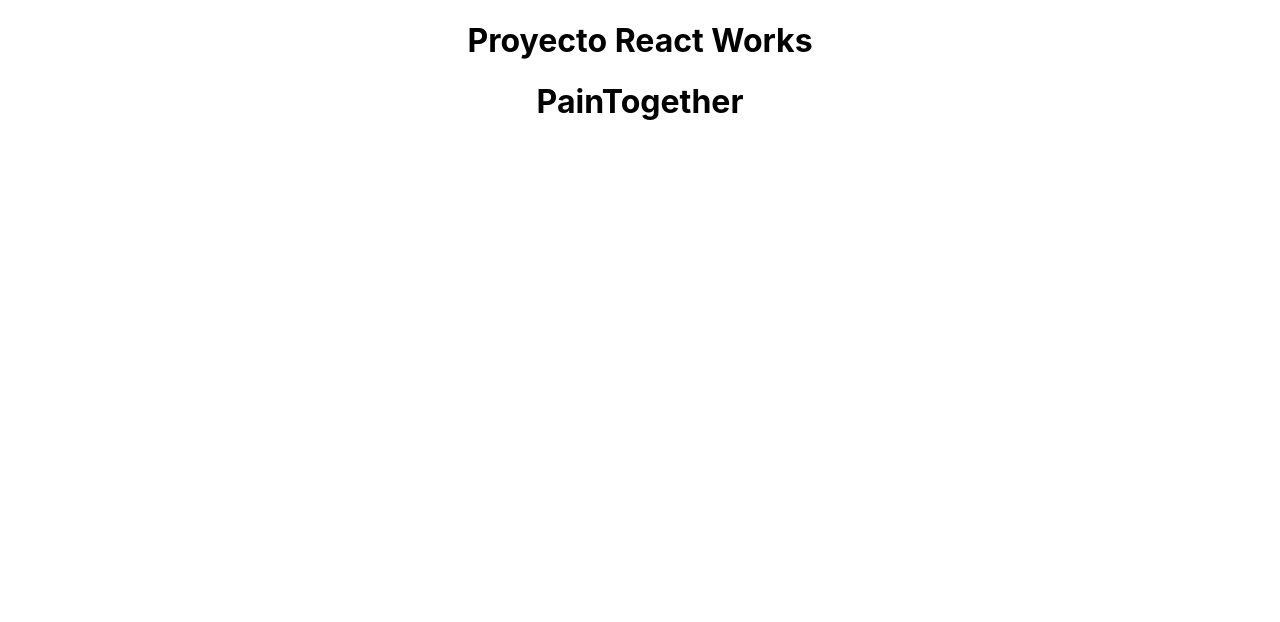
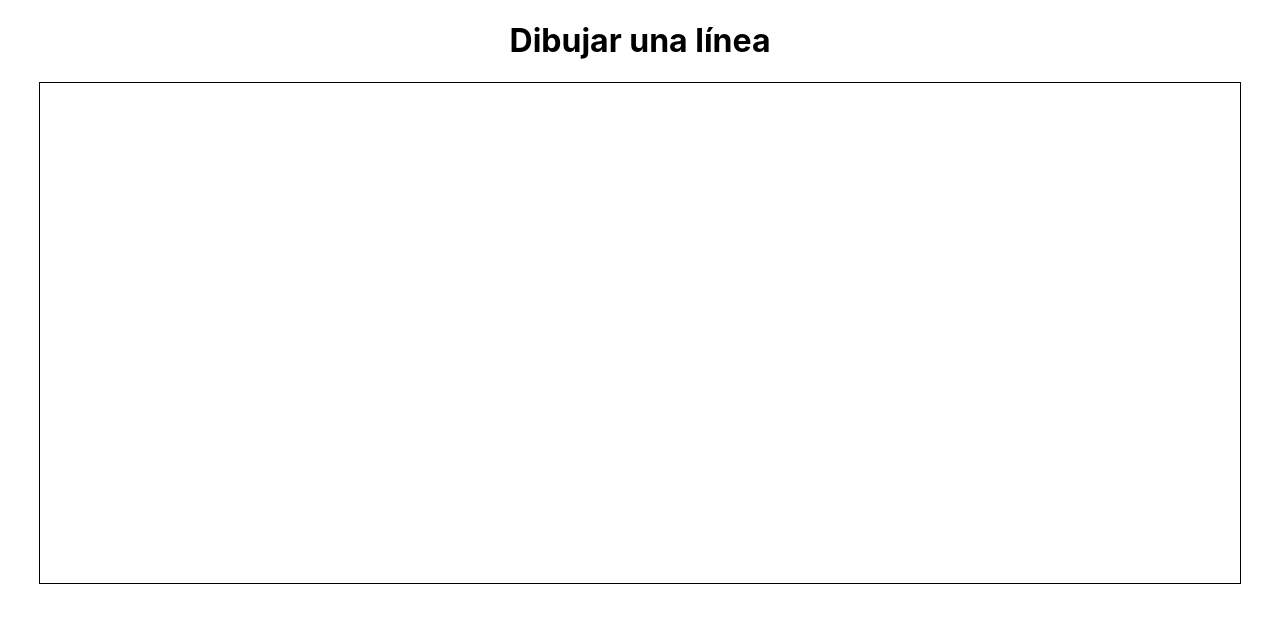
Before and after one commit to JuanCarrill0/PF-MP-PainTogether, a React (Create React App) app: page / in a window 1280 px wide. Shown: the top 622 px of the page. Built offline with nearby package versions, Linux system fonts and the light colour scheme.

Commit message:
Canvas para dibujar una linea

```diff
--- a/src/App.tsx
+++ b/src/App.tsx
@@ -1,11 +1,12 @@
 import React from 'react';
+import Canvas from './Vistas/Canvas';
 import './App.css';
 
 function App() {
   return (
     <div className="App">
-      <h1>Proyecto React Works</h1>
-      <h1>PainTogether</h1>
+      <h1>Dibujar una línea</h1>
+      <Canvas />
     </div>
   );
 }
--- /dev/null
+++ b/src/Estilos/Canvas.css
@@ -0,0 +1,3 @@
+.Canvas-container{
+    border: solid 1px red;
+}
--- /dev/null
+++ b/src/Vistas/Canvas.tsx
@@ -0,0 +1,61 @@
+import React, { useRef, useState } from 'react';
+
+function Canvas() {
+  const canvasRef = useRef<HTMLCanvasElement>(null);
+  const [isDrawing, setIsDrawing] = useState<boolean>(false);
+
+  const startDrawing = (event: React.MouseEvent<HTMLCanvasElement>) => {
+    const canvas = canvasRef.current;
+    const context = canvas?.getContext('2d');
+    if (!context) return;
+    const { offsetX, offsetY } = event.nativeEvent;
+    context.beginPath();
+    context.moveTo(offsetX, offsetY);
+    setIsDrawing(true);
+  };
+
+  const continueDrawing = (event: React.MouseEvent<HTMLCanvasElement>) => {
+    if (isDrawing) {
+      const canvas = canvasRef.current;
+      const context = canvas?.getContext('2d');
+      if (!context) return;
+      const { offsetX, offsetY } = event.nativeEvent;
+      context.lineTo(offsetX, offsetY);
+      context.strokeStyle = 'blue';
+      context.stroke();
+    }
+  };
+
+  const stopDrawing = () => {
+    setIsDrawing(false);
+  };
+
+  const addHoverClass = (event: React.MouseEvent<HTMLCanvasElement>) => {
+    const canvas = canvasRef.current;
+    if (!canvas) return;
+    const context = canvas.getContext('2d');
+    if (!context) return;
+    const { left, top } = canvas.getBoundingClientRect();
+    const { clientX, clientY } = event;
+    const x = clientX - left;
+    const y = clientY - top;
+    context.beginPath();
+    context.fill();
+  };
+
+
+  return (
+    <canvas
+      ref={canvasRef}
+      width={1200} // Tamaño suficiente para dibujar
+      height={500}
+      onMouseDown={startDrawing}
+      onMouseMove={continueDrawing}
+      onMouseUp={stopDrawing}
+      onMouseEnter={addHoverClass}
+      style={{border: '1px solid black'}}
+    />
+  );
+}
+
+export default Canvas;
```
